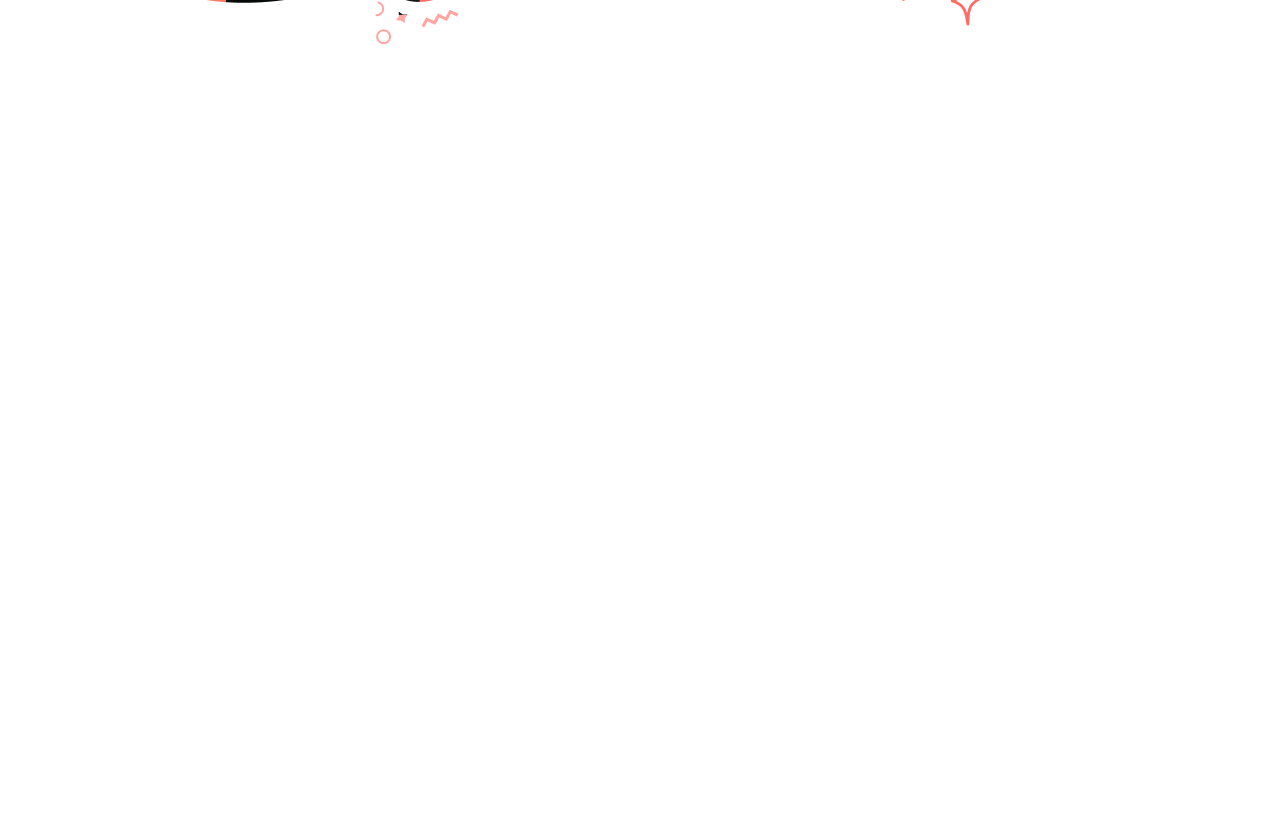
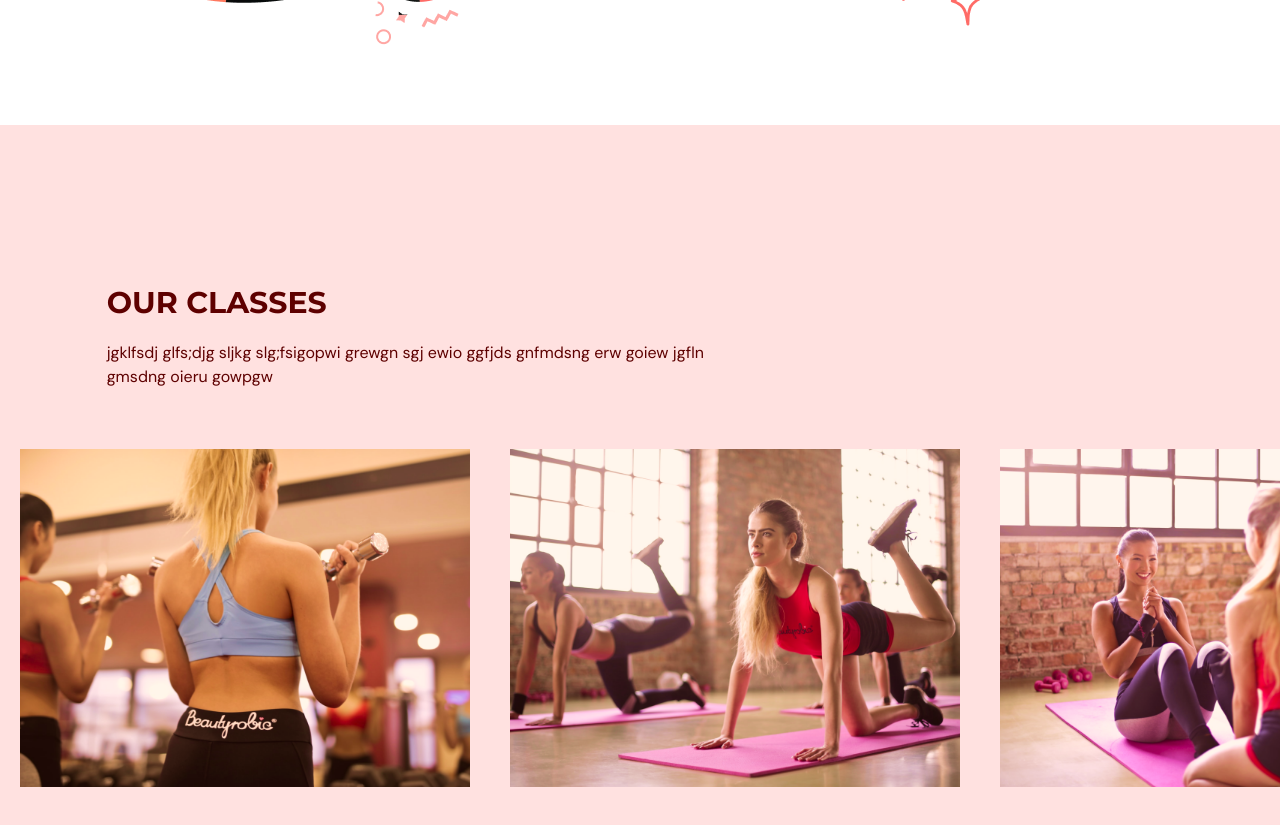
Before and after one commit to HlibHryshko/react-ts-fitness-web, a React (Vite) app: page / in a window 1280 px wide. Shown: the part 1980-2805 px from the top of the page. Before the commit the page ends 2105 px from the top, so only its background shows below. Built offline with nearby package versions, Linux system fonts and the light colour scheme.

Commit message:
our classes scene is implemented

```diff
--- a/src/App.tsx
+++ b/src/App.tsx
@@ -3,6 +3,7 @@ import { useState, useEffect } from "react";
 import { SELECTED_PAGE } from "./shared/types";
 import Home from "./views/home";
 import Benefits from "./views/benefits";
+import OurClasses from "./views/our-classes";
 
 function App() {
   const [selectedPage, setSelectedPage] = useState<SELECTED_PAGE>(
@@ -35,6 +36,7 @@ function App() {
       />
       <Home setSelectedPage={setSelectedPage} />
       <Benefits setSelectedPage={setSelectedPage} />
+      <OurClasses setSelectedPage={setSelectedPage} />
     </div>
   );
 }
--- a/src/shared/types.ts
+++ b/src/shared/types.ts
@@ -10,3 +10,9 @@ export interface IBenefit {
   title: string;
   description: string;
 }
+
+export interface IClass {
+  name: string;
+  description: string;
+  image: string;
+}
--- /dev/null
+++ b/src/views/our-classes/Class.tsx
@@ -0,0 +1,26 @@
+type Props = {
+  name: string;
+  description?: string;
+  image: string;
+};
+
+const Class = ({
+  name,
+  description = "some default description",
+  image,
+}: Props) => {
+  const overlayStyles =
+    "p-5 absolute z-30 flex h-[380px] w-[450px] flex-col items-center justify-center whitespace-normal bg-primary-500 text-center text-white opacity-0 transition duration-500 hover:opacity-90";
+
+  return (
+    <li className="relative mx-5 inline-block h-[380px] w-[450px]">
+      <div className={`${overlayStyles}`}>
+        <p className="text-2xl">{name}</p>
+        <p className="mt-5">{description}</p>
+      </div>
+      <img alt={`${image}`} src={image} />
+    </li>
+  );
+};
+
+export default Class;
--- /dev/null
+++ b/src/views/our-classes/index.tsx
@@ -0,0 +1,100 @@
+import { IClass, SELECTED_PAGE } from "@/shared/types";
+import image1 from "@/assets/image1.png";
+import image2 from "@/assets/image2.png";
+import image3 from "@/assets/image3.png";
+import image4 from "@/assets/image4.png";
+import image5 from "@/assets/image5.png";
+import image6 from "@/assets/image6.png";
+import { motion } from "framer-motion";
+import HeaderText from "@/components/HeaderText";
+import Class from "@/views/our-classes/Class";
+
+const classes: Array<IClass> = [
+  {
+    name: "Weight Training Classes",
+    description:
+      "lorem ipsum dollofjdla jflaj ajd fja afjlk jflak jflkaj flksadj flkasj lfkasdj flkasj flska;j fflasf ja",
+    image: image1,
+  },
+  {
+    name: "Yoga Classes",
+    description:
+      "lorem ipsum dollofjdla jflaj ajd fja afjlk jflak jflkaj flksadj flkasj lfkasdj flkasj flska;j fflasf ja",
+    image: image2,
+  },
+  {
+    name: "Ab Core Classes",
+    description:
+      "lorem ipsum dollofjdla jflaj ajd fja afjlk jflak jflkaj flksadj flkasj lfkasdj flkasj flska;j fflasf ja",
+    image: image3,
+  },
+  {
+    name: "Adventure Classes",
+    description:
+      "lorem ipsum dollofjdla jflaj ajd fja afjlk jflak jflkaj flksadj flkasj lfkasdj flkasj flska;j fflasf ja",
+    image: image4,
+  },
+  {
+    name: "Fitness Classes",
+    description:
+      "lorem ipsum dollofjdla jflaj ajd fja afjlk jflak jflkaj flksadj flkasj lfkasdj flkasj flska;j fflasf ja",
+    image: image5,
+  },
+  {
+    name: "Training Classes",
+    description:
+      "lorem ipsum dollofjdla jflaj ajd fja afjlk jflak jflkaj flksadj flkasj lfkasdj flkasj flska;j fflasf ja",
+    image: image6,
+  },
+];
+
+type Props = {
+  setSelectedPage: (value: SELECTED_PAGE) => void;
+};
+
+const OurClasses = ({ setSelectedPage }: Props) => {
+  return (
+    <section
+      id={SELECTED_PAGE.OurClasses}
+      className="w-full bg-primary-100 py-40"
+    >
+      <motion.div
+        onViewportEnter={() => setSelectedPage(SELECTED_PAGE.OurClasses)}
+      >
+        <motion.div
+          className="mx-auto w-5/6"
+          initial="hidden"
+          whileInView="visible"
+          viewport={{ once: true, amount: 0.5 }}
+          transition={{ duration: 0.5 }}
+          variants={{
+            hidden: { opacity: 0, x: -50 },
+            visible: { opacity: 1, x: 0 },
+          }}
+        >
+          <div className="md:w-3/5">
+            <HeaderText>our classes</HeaderText>
+            <p className="py-5">
+              jgklfsdj glfs;djg sljkg slg;fsigopwi grewgn sgj ewio ggfjds
+              gnfmdsng erw goiew jgfln gmsdng oieru gowpgw
+            </p>
+          </div>
+        </motion.div>
+        <div className="mt-10 h-[353px] w-full overflow-x-auto overflow-y-hidden">
+          <ul className="w-[2800px] whitespace-nowrap">
+            {classes.map((item: IClass, index) => (
+              <Class
+                key={`${item.name}-${index}`}
+                name={item.name}
+                description={item.description}
+                image={item.image}
+              />
+            ))}
+          </ul>
+        </div>
+      </motion.div>
+    </section>
+  );
+};
+
+export default OurClasses;
```
